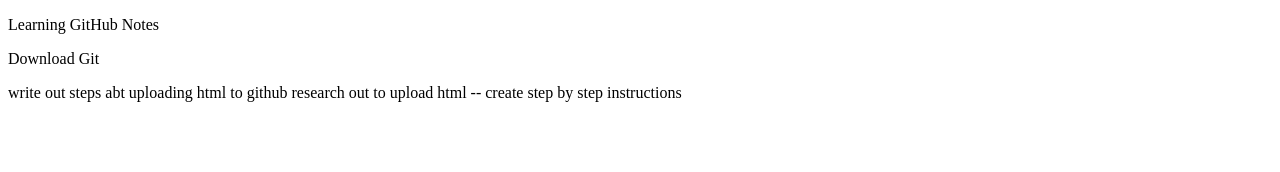
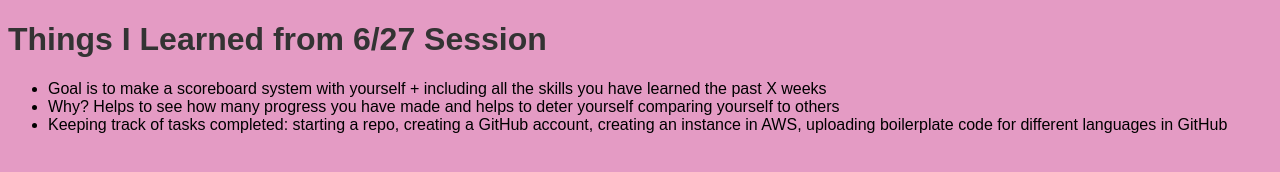
Before and after one commit to priya929g/gitbasic, a plain HTML site: page index.html in a window 1280 px wide. Drawn offline with Linux system fonts and the light colour scheme.

Commit message:
Add files via upload

```diff
--- a/index.html
+++ b/index.html
@@ -1,23 +1,30 @@
 <!DOCTYPE html>
+<html lang="en">
+<head>
+    <meta charset="UTF-8">
+    <meta name="viewport" content="width=device-width, initial-scale=1.0">
+    <title></title>
+    <link rel="stylesheet" href="main.css">
+    <script src="main.js"></script>
+</head>
+<body>
+    <h1>Things I Learned from 6/27 Session</h1>
 
-<html>
-    <head>
-        <meta charset="utf-8">
-        <meta http-equiv="X-UA-Compatible" content="IE=edge">
-        <title></title>
-        <meta name="description" content="">
-        <meta name="viewport" content="width=device-width, initial-scale=1">
-        <link rel="stylesheet" href="">
-    </head>
-    <body>
-
-        <p> Learning GitHub Notes </p>
-        <p>Download Git</p>
-        write out steps abt uploading html to github
-
-        research out to upload html -- create step by step instructions
+    <ul>
+        <li> Goal is to make a scoreboard system with yourself + including all the skills
+            you have learned the past X weeks
+        </li>
+        <li> Why? Helps to see how many progress you have made and helps to deter yourself comparing
+            yourself to others
+        </li>
+        <li> Keeping track of tasks completed: starting a repo, creating a GitHub account,
+            creating an instance in AWS, uploading boilerplate code for different languages in GitHub
+        </li>
+    </ul>
 
 
-        <script src="" async defer></script>
-    </body>
+
+
+
+</body>
 </html>
--- /dev/null
+++ b/main.css
@@ -0,0 +1,9 @@
+/* Your CSS code goes here */
+body {
+    background-color: #e49bc4;
+    font-family: Arial, sans-serif;
+}
+
+h1 {
+    color: #333;
+}
```
Also changed, not shown: main.js (added).
